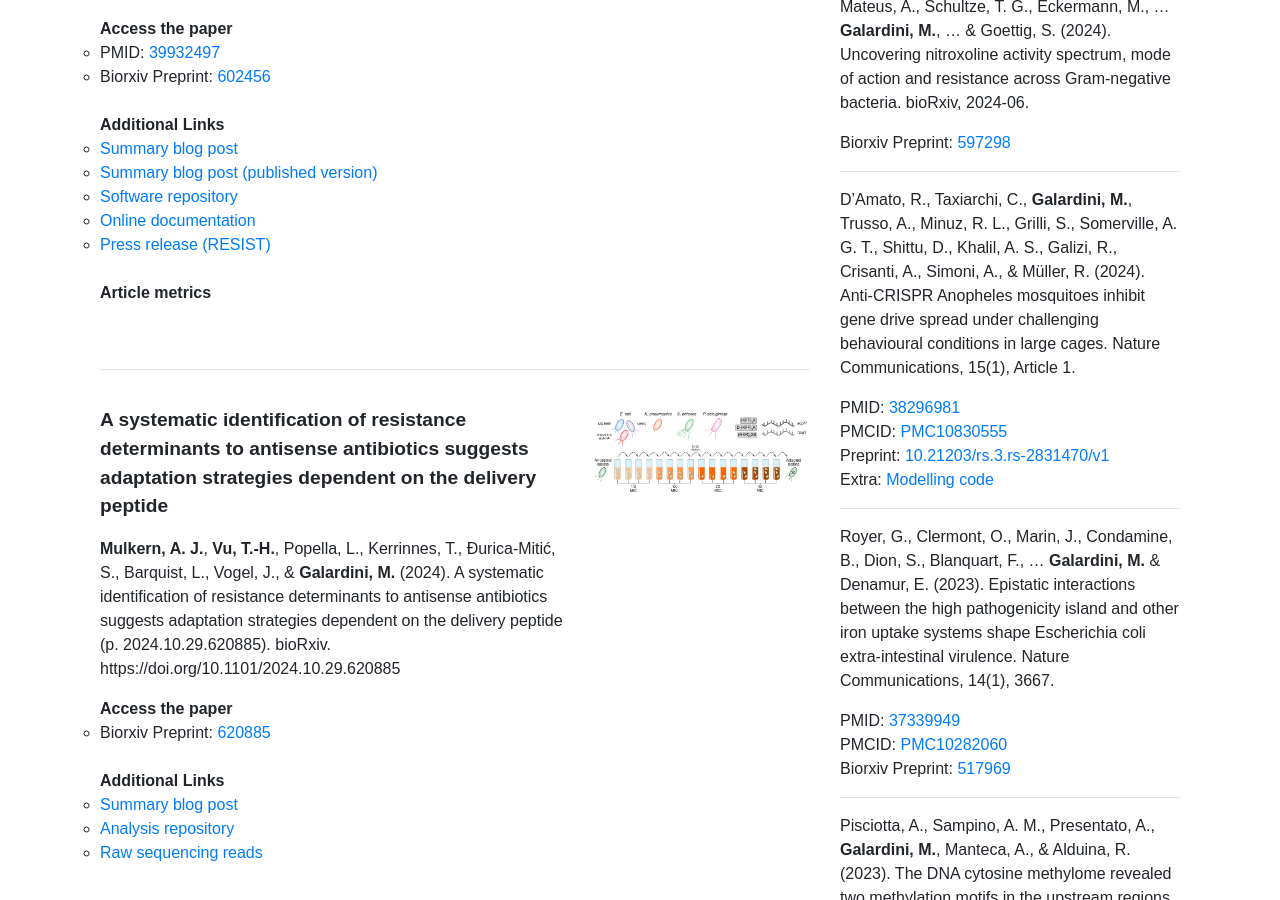
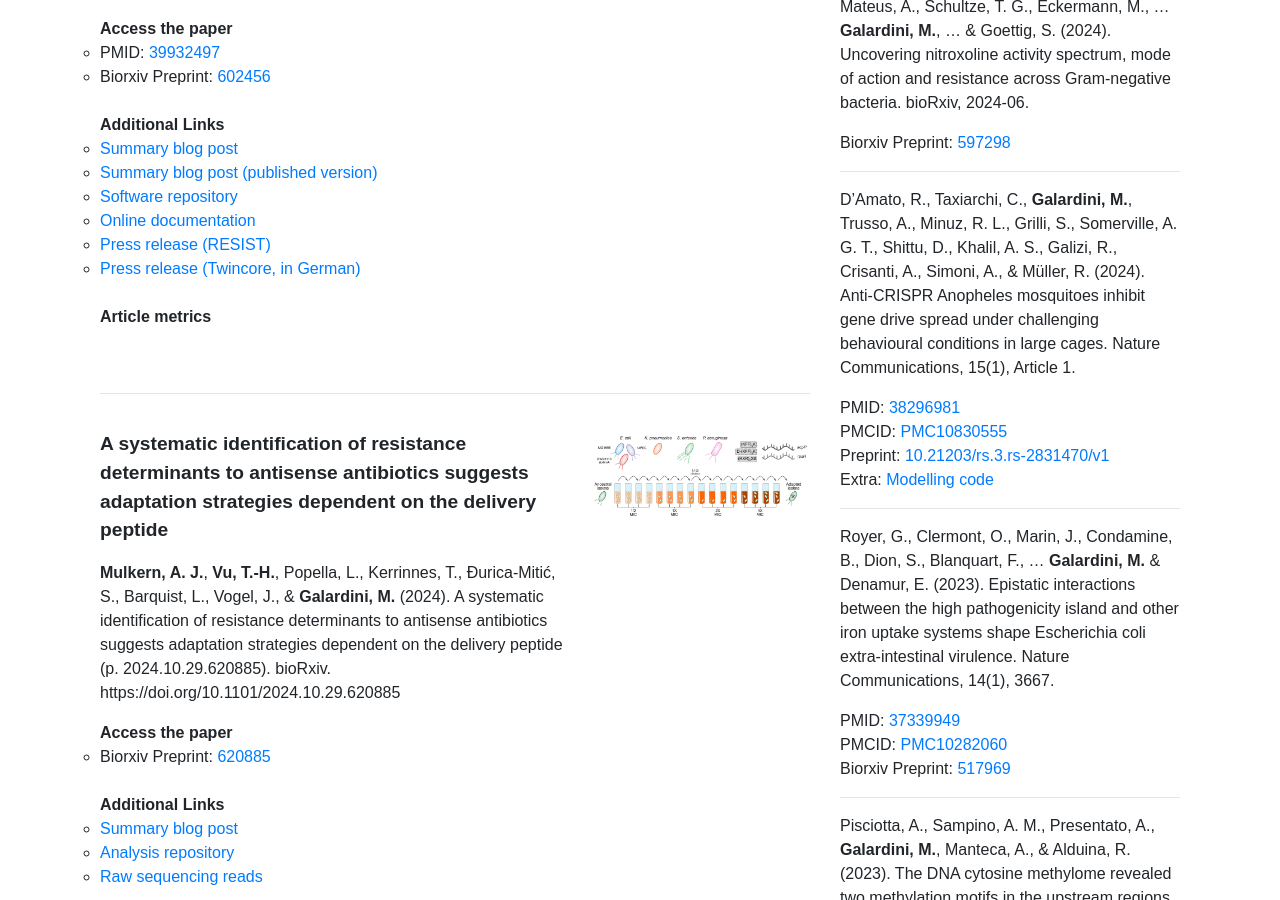
Before and after one commit to microbial-pangenomes-lab/microbial-pangenomes-lab.github.io, a Jekyll site: the page built from publications/index.html, in a window 1280 px wide and 900 px high, scrolled down 360 px. Built offline with Jekyll 4.4.1, drawn with Linux system fonts in a browser that asks for light colours; nearby versions of some CDN libraries; comment, search, counter and statistics services are not loaded.

Commit message:
New link to press release

```diff
--- a/_data/publications.yml
+++ b/_data/publications.yml
@@ -63,6 +63,8 @@
        url: https://microgwas.readthedocs.io
      - name: Press release (RESIST)
        url: "https://www.resist-cluster.de/en/better-prediction-of-bacterial-properties/"
+     - name: Press release (Twincore, in German)
+       url: "https://twincore.de/de/mitteilungen/bakterien-eigenschaften-besser-vorhersagbar/"
 
  - title: "A systematic identification of resistance determinants to antisense antibiotics suggests adaptation strategies dependent on the delivery peptide"
    citation: "**Mulkern, A. J.**, **Vu, T.-H.**, Popella, L., Kerrinnes, T., Đurica-Mitić, S., Barquist, L., Vogel, J., & **Galardini, M.** (2024). A systematic identification of resistance determinants to antisense antibiotics suggests adaptation strategies dependent on the delivery peptide (p. 2024.10.29.620885). bioRxiv. https://doi.org/10.1101/2024.10.29.620885"
```
